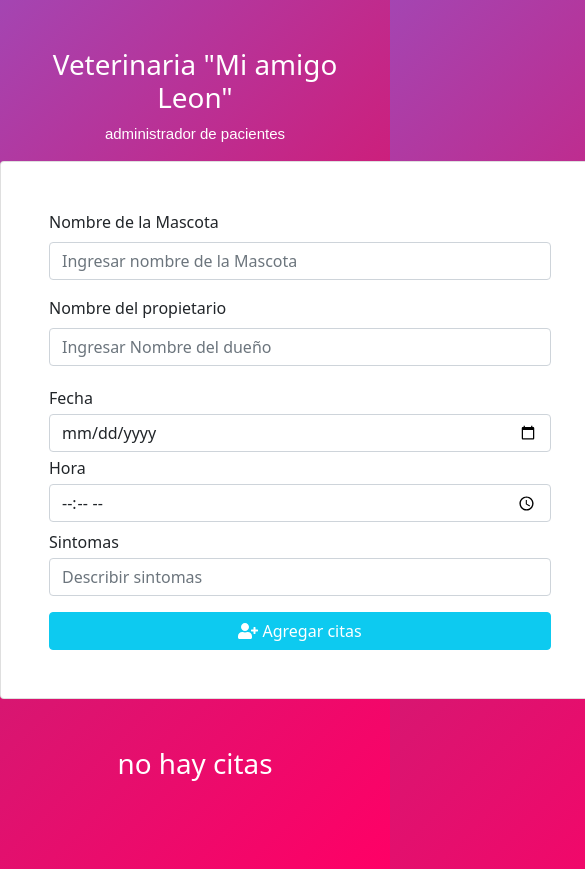
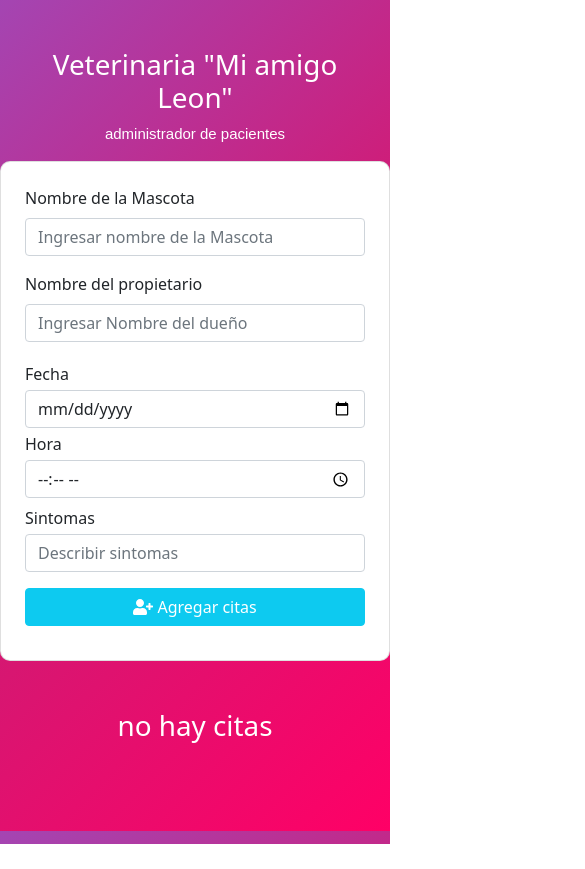
Before and after one commit to MartinGramajo/Veterinaria-, a React (Create React App) app: page / in a window 390 px wide. Shown: the whole page, 585 px wide, since content can reach past the window. After the commit the page ends 844 px from the top, so only its background shows below. Built offline with nearby package versions, Linux system fonts and the light colour scheme.

Commit message:
hago responsive el formulario

```diff
--- a/src/App.css
+++ b/src/App.css
@@ -4,3 +4,9 @@ body {
     background-image: linear-gradient(-225deg, #a445b2, #d41872 52%, #f06);
     padding: 0 0 5rem;
 }
+
+/*Css Aplicado al formulario*/
+.tamaño-form{
+    max-width: 500px;
+    height: 500px;
+}
--- a/src/components/FormularioPacientes.jsx
+++ b/src/components/FormularioPacientes.jsx
@@ -61,11 +61,11 @@ export default function FormularioPacientes({ crearCita }) {
 
   return (
     <Form
-      className="card mx-auto p-5"
-      style={{ width: "600px" }}
+      className="card mx-auto p-4 tamaño-form box"
       noValidate
       validated={validated}
       onSubmit={handleSubmit}
+      style={{borderRadius:"10px"}}
     >
       <Row className="mb-3">
         <Form.Group controlId="validationCustom01">
```
